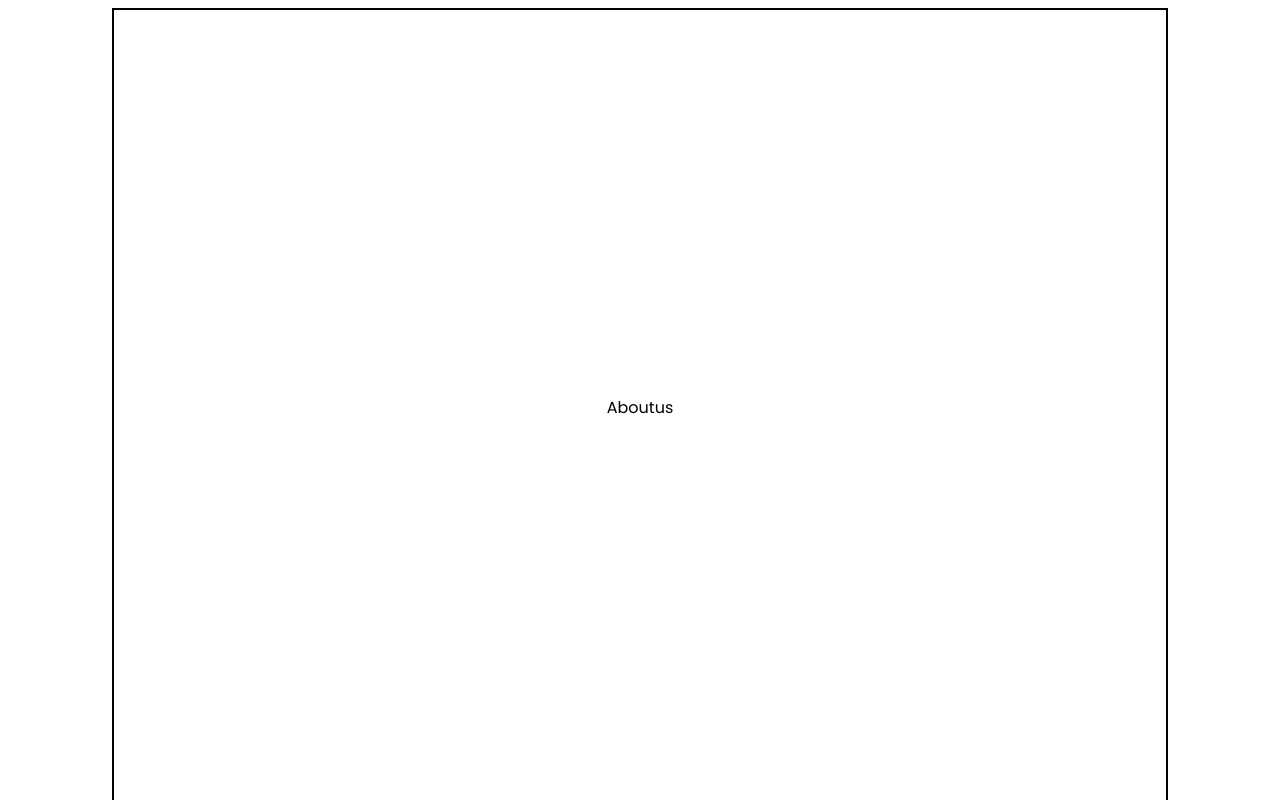
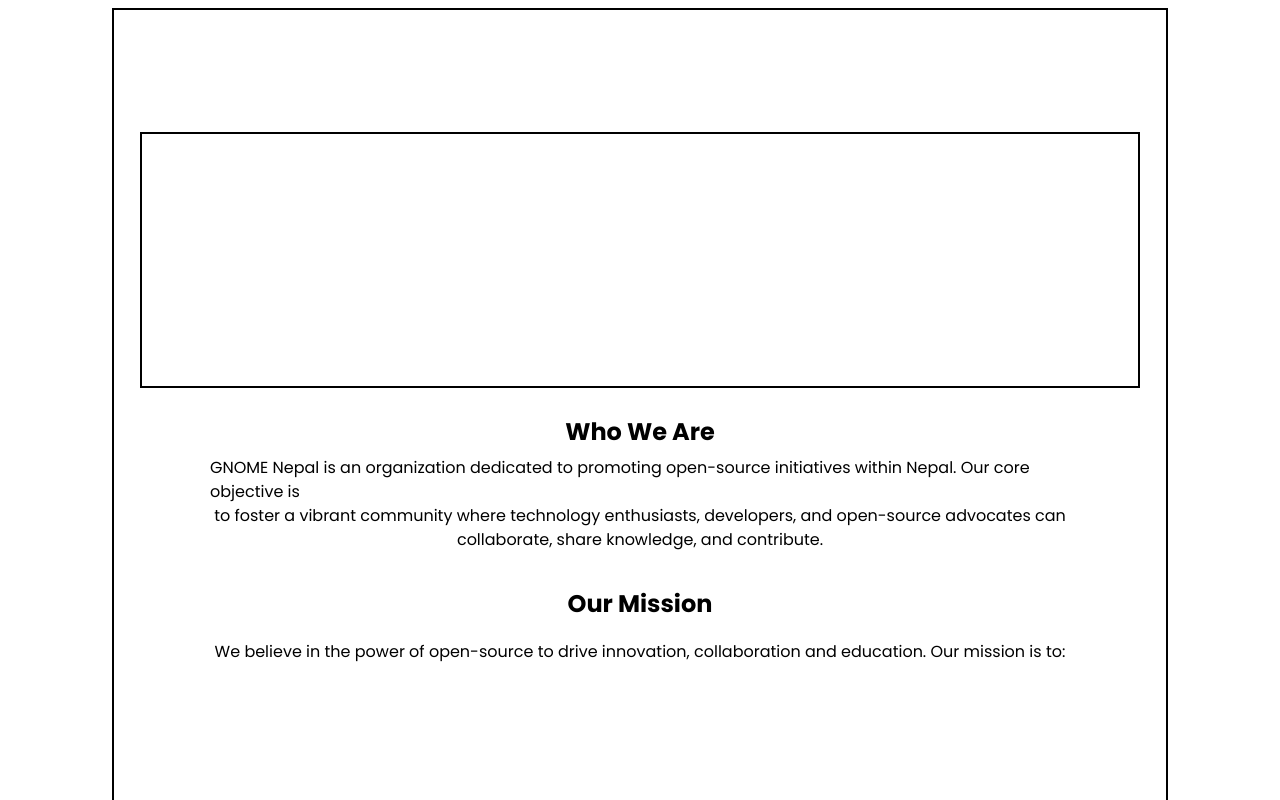
Before and after one commit to GNOME-Nepal/website, a React (Vite) app: page / in a window 1280 px wide. Shown: the part 880-1680 px from the top of the page. Built offline with nearby package versions, Linux system fonts and the light colour scheme.

Commit message:
About us section

```diff
--- a/src/sections/Aboutus.jsx
+++ b/src/sections/Aboutus.jsx
@@ -3,8 +3,21 @@
 const Aboutus = () => {
   return (
     <>
-      <section id="aboutus" className="min-h-[100vh] flex justify-center items-center border-2">
-        Aboutus
+      <section id="aboutus" className="min-h-[100vh] flex justify-center items-center border-2 flex-col">
+        <div className="image px-10 border-2 w-[95%] h-[20vw] ">
+
+        </div>
+        <div className="about px-24 w-[100%]">
+          <h1 className="text-2xl flex justify-center font-bold mt-7">Who We Are</h1>
+          <div className="text py-2">
+              <p>GNOME Nepal is an organization dedicated to promoting open-source initiatives within Nepal. Our core objective is  <span className="flex justify-center"> to foster a  vibrant community where technology enthusiasts, developers, and open-source advocates can </span> <span className=" flex justify-center"> collaborate, share knowledge, and contribute.</span></p>
+          </div>
+          <h1 className="text-2xl mt-7 flex justify-center font-bold">Our Mission</h1>
+          <div className="text py-5">
+              <p className="flex justify-center">We believe in the power of open-source to drive innovation, collaboration and education. Our mission is to:
+              </p>
+          </div>
+        </div>
       </section>
     </>
   );
```
Also changed, not shown: 2 other files (tests, documents, lock files or other folders).
